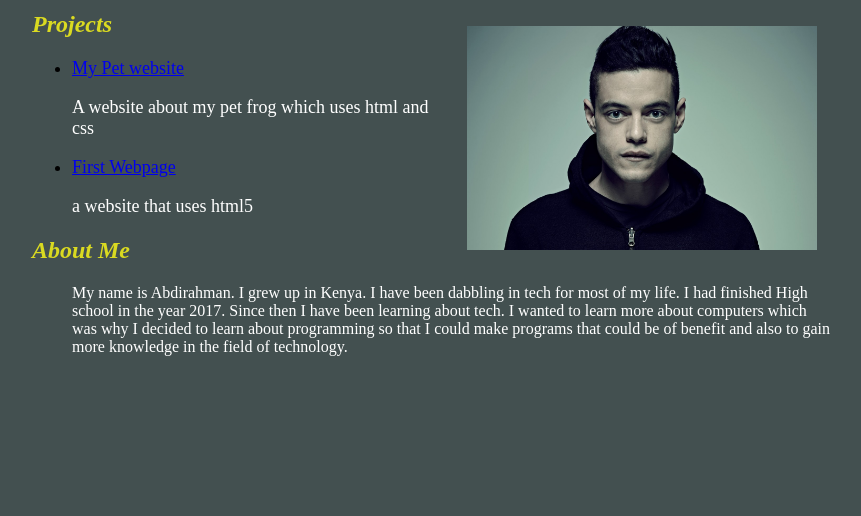
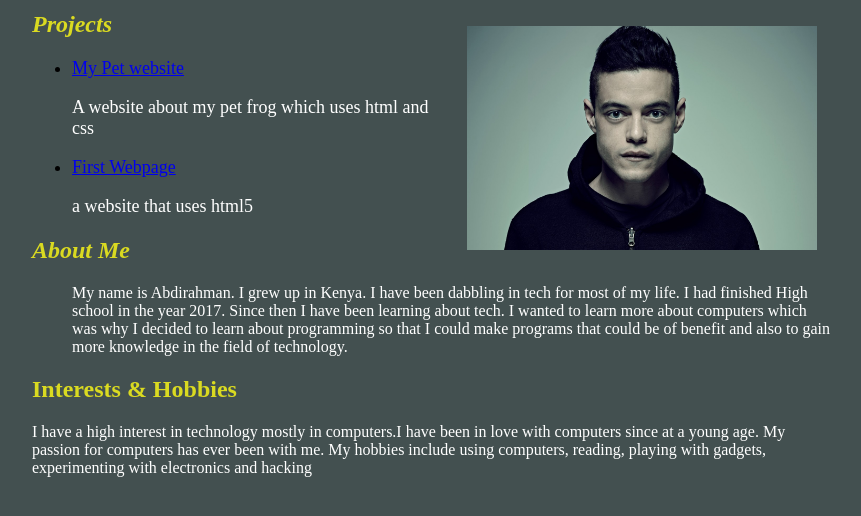
Before and after one commit to mccafee025/AbdirahmanMuminportfolio, a plain HTML site: page index.html in a window 1280 px wide. Shown: the part 108-624 px from the top of the page, without its empty margins (208-1069 px from the left). Drawn offline with Linux system fonts and the light colour scheme.

Commit message:
add div tag and a paragraph

```diff
--- a/index.html
+++ b/index.html
@@ -28,11 +28,8 @@
     </p>
   </ul>
   <div class="container">
-	  <h2>
-
-
-
-
+	  <h2>Interests & Hobbies</h2>
+	  	<p>I have a high interest in technology mostly in computers.I have been in love with computers since at a young age. My passion for computers has ever been with me. My hobbies include using computers, reading,  playing with gadgets, experimenting with electronics and hacking</p>
   </div>
 
 </body>
```
Also changed, not shown: 1 other file.
